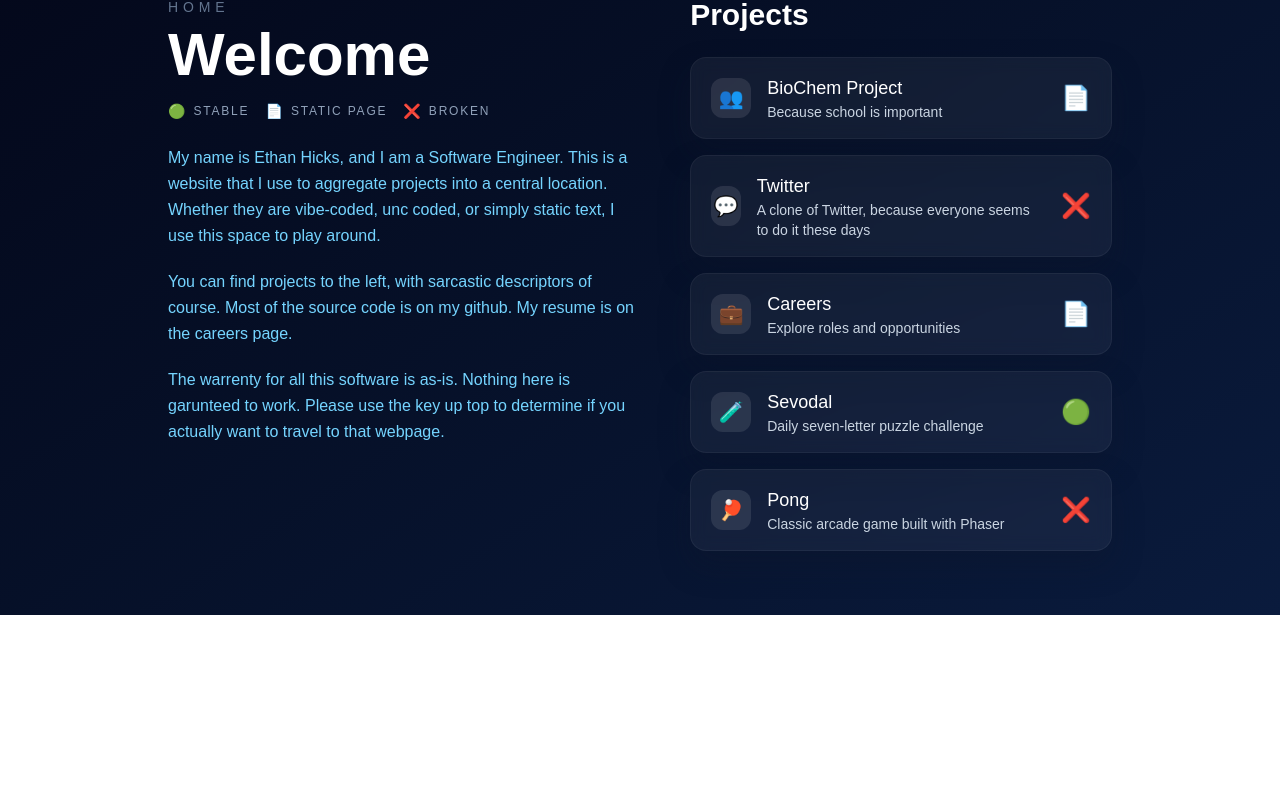
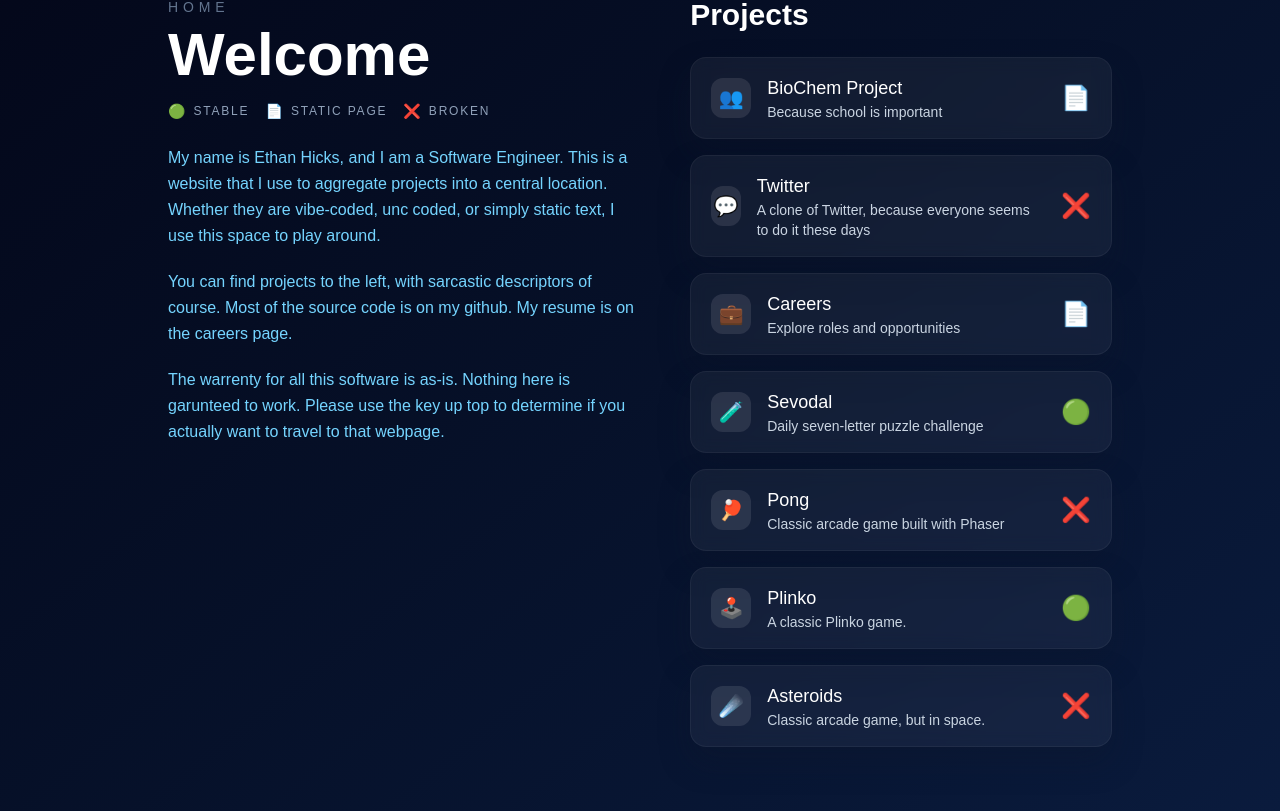
Before and after one commit to et-hicks/imitation, a Next.js app: page / in a window 1280 px wide. Shown: the part 291-1102 px from the top of the page. Before the commit the page ends 906 px from the top, so only its background shows below. Built offline with nearby package versions, Linux system fonts and the light colour scheme; no server answers.

Commit message:
plinko game i think

```diff
--- a/src/app/page.tsx
+++ b/src/app/page.tsx
@@ -53,6 +53,20 @@ export default function Home() {
       description: "Classic arcade game built with Phaser",
       icon: "🏓",
       href: "/pong",
+      status: "broken",
+    },
+    {
+      title: "Plinko",
+      description: "A classic Plinko game.",
+      icon: "🕹️",
+      href: "/plinko",
+      status: "stable",
+    },
+    {
+      title: "Asteroids",
+      description: "Classic arcade game, but in space.",
+      icon: "☄️",
+      href: "/asteroids",
       status: "broken",
     },
   ];
```
